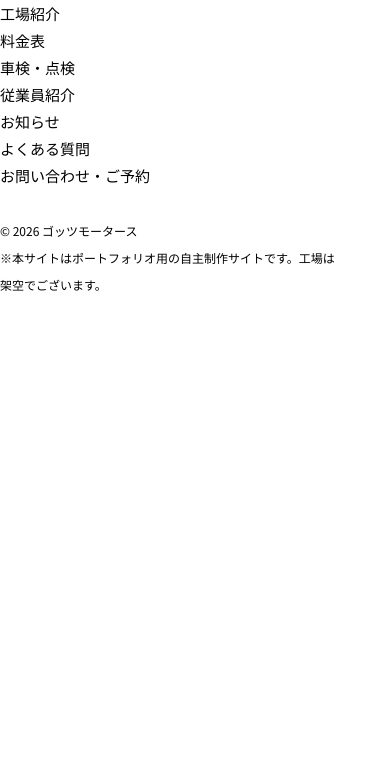
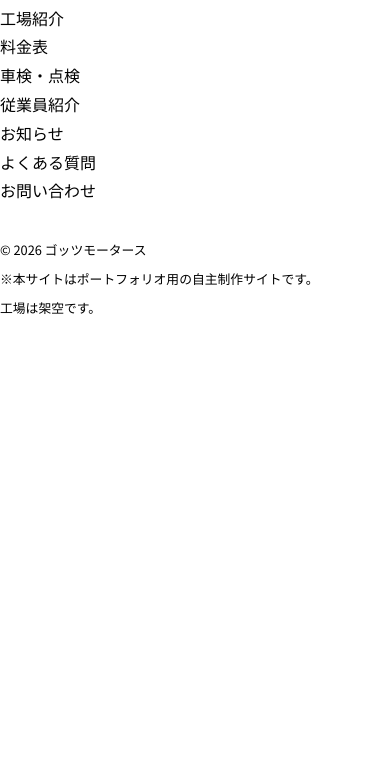
Before and after one commit to Murata397/garage, a plain HTML site: page index.html in a window 390 px wide. Shown: the part 54-832 px from the top of the page. Drawn offline with Linux system fonts and the light colour scheme.

Commit message:
要件定義に合わせてベースを修正

```diff
--- a/SCSS/base/_base.scss
+++ b/SCSS/base/_base.scss
@@ -69,6 +69,6 @@ img {
 /*SP時の画面*/
 @media screen and (max-width: 767px) {
   body {
-    font-size: 15px;
+    font-size: 16px;
   }
 }
--- a/index.html
+++ b/index.html
@@ -31,7 +31,7 @@
             <li><a class="gnav-link" href="/">従業員紹介</a></li>
             <li><a class="gnav-link" href="/">お知らせ</a></li>
             <li><a class="gnav-link" href="/">よくある質問</a></li>
-            <li><a class="gnav-link" href="/">お問い合わせ・ご予約</a></li>
+            <li><a class="gnav-link" href="/">お問い合わせ</a></li>
           </ul>
         </nav>
 
@@ -48,7 +48,7 @@
     <!--  footer  -->
     <footer class="l-footer">
       <p class="l-footer-copy"><small>&copy; 2026 ゴッツモータース</small></p>
-      <p class="l-footer-copy"><small>※本サイトはポートフォリオ用の自主制作サイトです。工場は架空でございます。</small></p>
+      <p class="l-footer-copy"><small>※本サイトはポートフォリオ用の自主制作サイトです。工場は架空です。</small></p>
     </footer>
   </body>
 </html>
```
Also changed, not shown: css/style.css, css/style.min.css.
